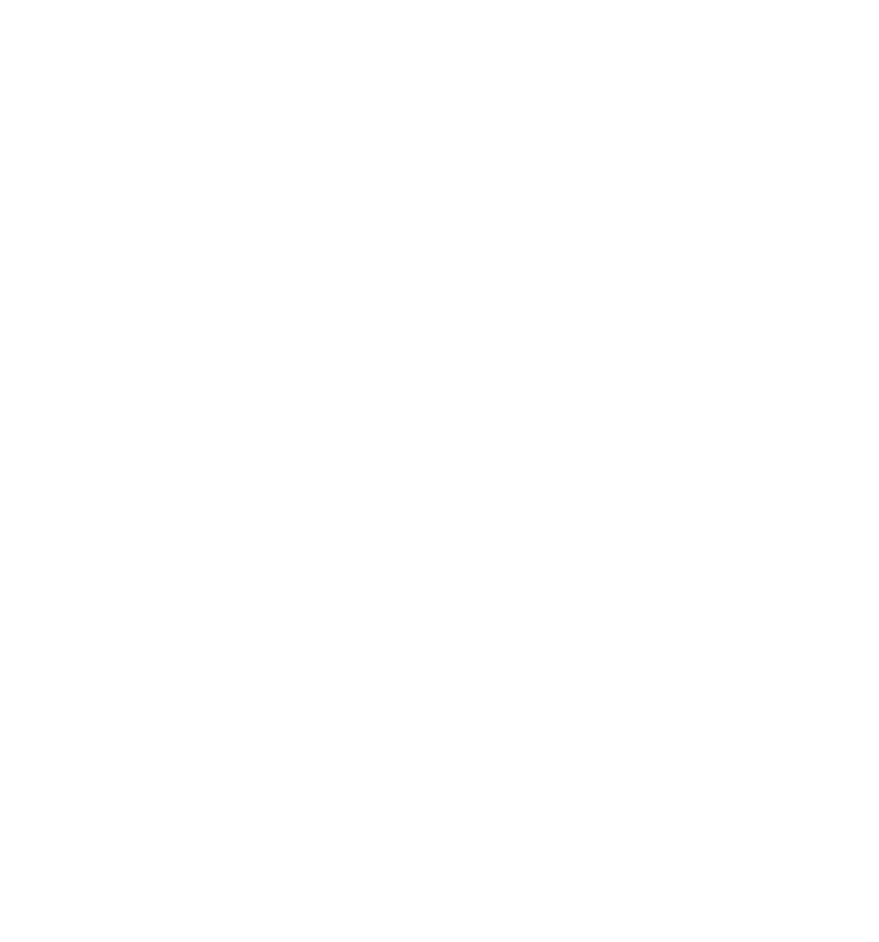
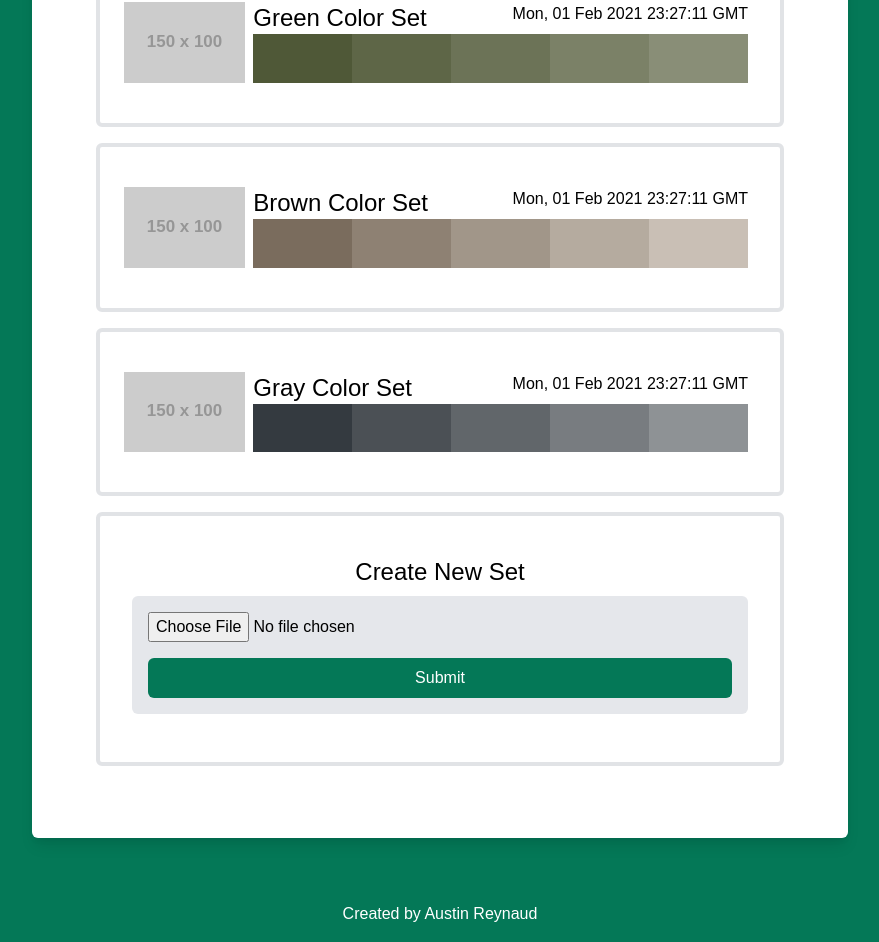
Before and after one commit to austin-rey/react-picture-this, a React (Create React App) app in the folder client/: page /home/1 in a window 1280 px wide. Shown: the part 290-1232 px from the top of the page, without its empty margins (200-1079 px from the left). Before the commit the page ends 800 px from the top, so only its background shows below. Built offline with nearby package versions, Linux system fonts and the light colour scheme.

Commit message:
Created home page and defined hook to get color sets per user

```diff
--- a/client/src/App.js
+++ b/client/src/App.js
@@ -18,7 +18,7 @@
         <Route exact path='/login'>
           <Login/>
         </Route>
-        <Route exact path='/home'>
+        <Route exact path='/home/:id'>
           <Home/>
         </Route>
         <Route exact path='/colorset/:id'>
--- a/client/src/hooks/useGetColorSets.js
+++ b/client/src/hooks/useGetColorSets.js
@@ -1 +1,70 @@
-// Home page per user with a list of their color sets
+import { useState,useCallback } from 'react';
+
+import PropTypes from 'prop-types'
+
+import axios from "axios";
+
+import picturethis from '../api/picturethis'
+
+export const getColorSets = async (userId) => {
+    const sampleSetData = [
+        {
+            imagePreview: 'https://via.placeholder.com/150x100.png',
+            colors: [
+                '#4F5837','#5E6647','#6C7357','#7B8167','#898E77'
+            ],
+            created: new Date().toUTCString(),
+            lastUpdated: new Date().toUTCString(),
+            name: 'Green Color Set'
+        },
+        {
+            imagePreview: 'https://via.placeholder.com/150x100.png',
+            colors: [
+                '#7A6C5D','#8E8173','#A19689','#B5AB9F','#C9BFB5'
+            ],
+            created: new Date().toUTCString(),
+            lastUpdated: new Date().toUTCString(),
+            name: 'Brown Color Set'
+        },
+        {
+            imagePreview: 'https://via.placeholder.com/150x100.png',
+            colors: [
+                '#343A40','#4B5055','#61666A','#787C80','#8E9295'
+            ],
+            created: new Date().toUTCString(),
+            lastUpdated: new Date().toUTCString(),
+            name: 'Gray Color Set'
+        },
+    ]
+    return sampleSetData;
+}
+
+getColorSets.propTypes = {
+    userId: PropTypes.number
+}
+
+export const useGetColorSets = () => {
+  const [isLoading, setIsLoading] = useState(false);
+  const [error, setError] = useState(null);
+  const [data, setData] = useState(null);
+
+  const execute = async (options = {}) => {
+    try {
+      setIsLoading(true);
+      const results = await getColorSets(options);
+      setData(results);
+      return results;
+    } catch (error) {
+      setError(error);
+    } finally {
+      setIsLoading(false);
+    }
+  };
+
+  return {
+    isLoading,
+    data,
+    error,
+    execute: useCallback(execute, [])
+  };
+}
--- a/client/src/pages/Home.js
+++ b/client/src/pages/Home.js
@@ -1,9 +1,72 @@
-import React from 'react'
+import React,{useState, useEffect} from 'react'
+
+import { BrowserRouter as Router,Link } from 'react-router-dom'
+
+import { useGetColorSets } from '../hooks/useGetColorSets'
 
 const Home = () => {
+    const {
+        isLoading,
+        data,
+        error,
+        execute
+    } = useGetColorSets();
+
+    console.log(data)
+
+    useEffect(() => {
+        try {
+            execute(123);
+        } catch (error) {
+           console.log(error)
+        }
+    }, [execute])
+
+    const uploadImage = (e,value) => {
+        e.preventDefault();
+        console.log(e.target)
+    }
+
     return (
-        <div>
-            <h1>Home Page</h1>
+        <div className="root h-full bg-green-700">
+            <div className="container w-full mx-auto">
+                <div className="flex flex-col justify-center align-center p-6">
+                    <div className="m-6 p-10 bg-white shadow-lg rounded-md">
+                        <h1 className="font-sans text-3xl p-4">Welcome Back, User</h1>
+                        <div className="flex flex-col justify-center align-center p-6">
+                            {data &&
+                                data.map((set) => (
+                                    <div className="flex flex-row align-center py-10 px-6 my-2  border-4 border-gray-500 border-opacity-20 rounded-md cursor-pointer">
+                                        <div>
+                                            <img className="w-full" src={set.imagePreview} alt=""/>
+                                        </div>
+                                        <div className="flex flex-col w-full">
+                                            <div className="flex flex-row justify-between items-start flex-grow px-2">
+                                                <h2 className="font-sans text-2xl">{set.name}</h2>
+                                                <p>{set.created}</p>
+                                            </div>
+                                            <div className="flex flex-row justify-between items-start flex-grow px-2 h-full">
+                                                {set.colors.map((color) => (
+                                                    <span className="w-1/5 h-full" style={{backgroundColor: color}}/>
+                                                ))}
+                                            </div>
+                                        </div>
+                                    </div>
+                                ))
+                            }
+                             <div className="flex flex-col align-center py-10 px-6 my-2 text-center border-4 border-gray-500 border-opacity-20 rounded-md cursor-pointer" onClick={()=>console.log('click')}>
+                                <h2 className="font-sans text-2xl">Create New Set</h2>
+                                <div className="p-4 m-2 bg-gray-200 rounded-md ">
+                                    <form onSubmit={uploadImage}>
+                                        <input className="text-center flex mb-4" type="file" id="image-upload-button" name="image upload button" accept="image/png, image/jpeg"/>
+                                        <input type="submit" value="Submit" className="w-full p-2 bg-green-700 text-white rounded-md"/>
+                                    </form>
+                                </div>
+                             </div>
+                        </div>
+                    </div>
+                </div>
+            </div>
         </div>
     )
 }
```
